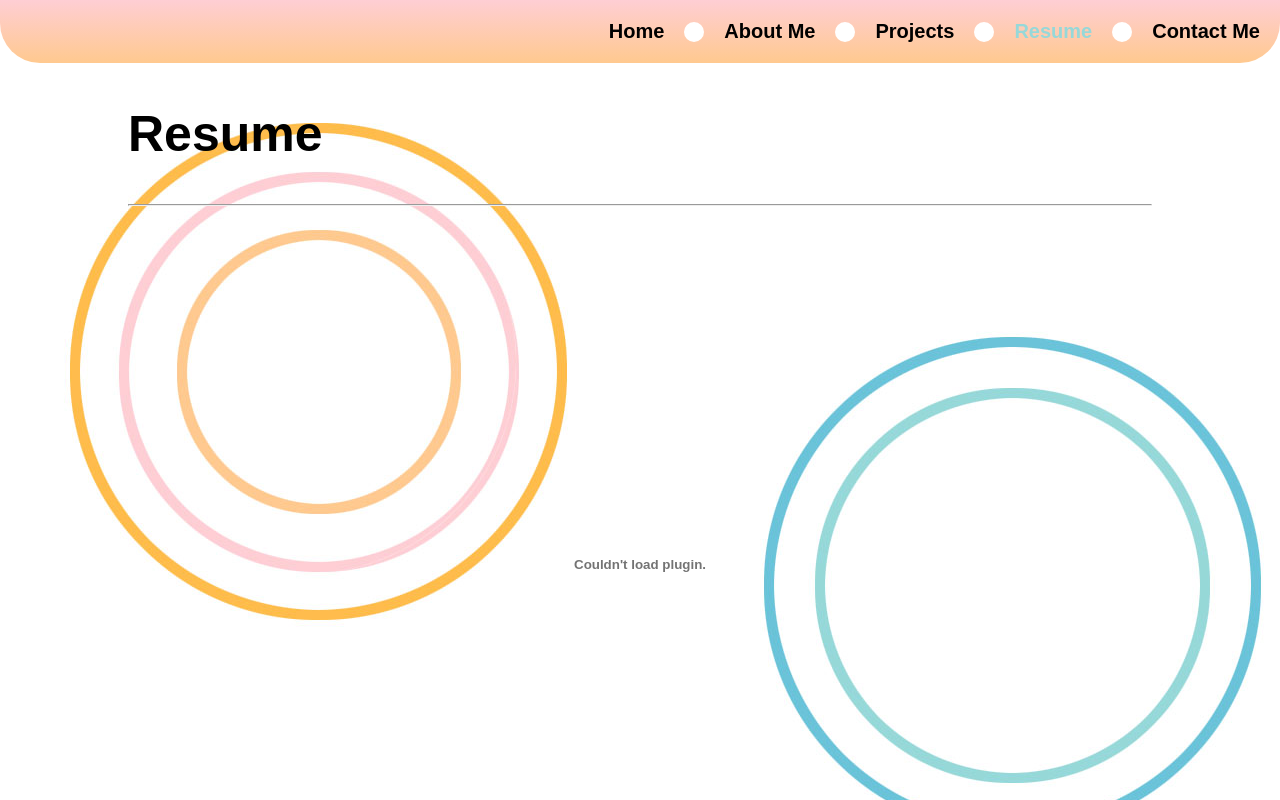
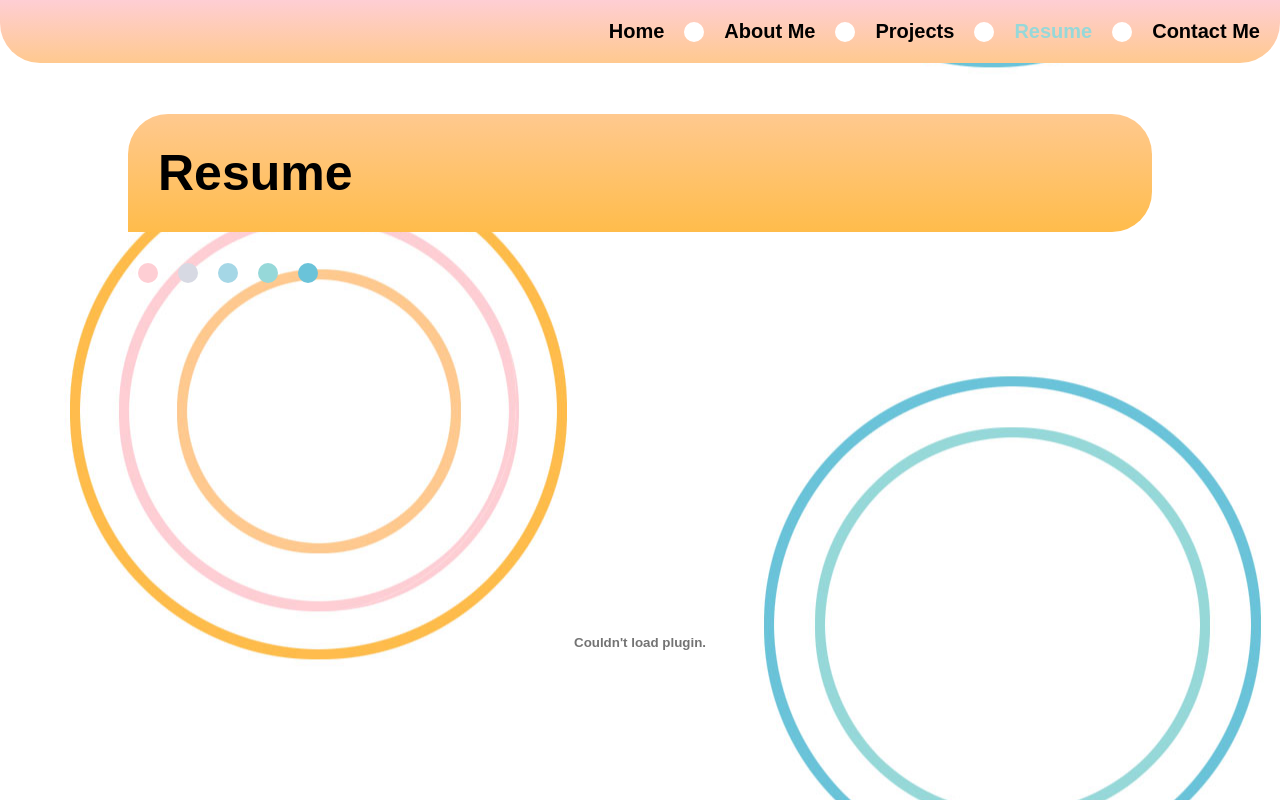
Before and after one commit to AmandaC0022/My-Portfolio, a React (Create React App) app in the folder my-react-portfolio/: page /resume in a window 1280 px wide. Shown: the top 800 px of the page. Built offline with nearby package versions, Linux system fonts and the light colour scheme.

Commit message:
styled resume page

```diff
--- a/my-react-portfolio/src/index.css
+++ b/my-react-portfolio/src/index.css
@@ -79,13 +79,3 @@
     border-radius: 50%;
     display: inline-block;
   }
-
-/* RESUME */
-.resume-container {
-  padding-bottom: 60px;
-}
-@media screen and (max-width:786px) {
-  .resume-container object {
-    height: 250px;
-  }
-}
--- /dev/null
+++ b/my-react-portfolio/src/pages/Resume/Resume.css
@@ -0,0 +1,19 @@
+.resume-container {
+    padding-bottom: 60px;
+  }
+.resume-header {
+    background: var(--orange-gradient);
+    padding: 30px;
+    border-radius: 40px 40px 40px 0;
+    margin-top: 5%;
+    margin-bottom: 2%;
+}
+.resume-header h2 {
+    margin:0;
+}
+
+@media screen and (max-width:786px) {
+    .resume-container object {
+        height: 250px;
+    }
+}
--- a/my-react-portfolio/src/pages/Resume/Resume.js
+++ b/my-react-portfolio/src/pages/Resume/Resume.js
@@ -1,10 +1,14 @@
 import pdf from '../../images/2024WebDevelopmentResume.pdf';
+import './Resume.css';
+import Circles from '../../components/Circles/Circles'
 
 const Resume = () => {
     return (
         <div className="resume-container">
-            <h2>Resume</h2>
-            <hr/>
+            <div className="resume-header">
+                <h2>Resume</h2>
+            </div>
+            <Circles/>
             <object data={pdf} type="application/pdf" width="100%" height="700px" aria-labelledby="2024 Web Development Resume" alt="2024 Web Development Resume"></object>
         </div>
      );
```
